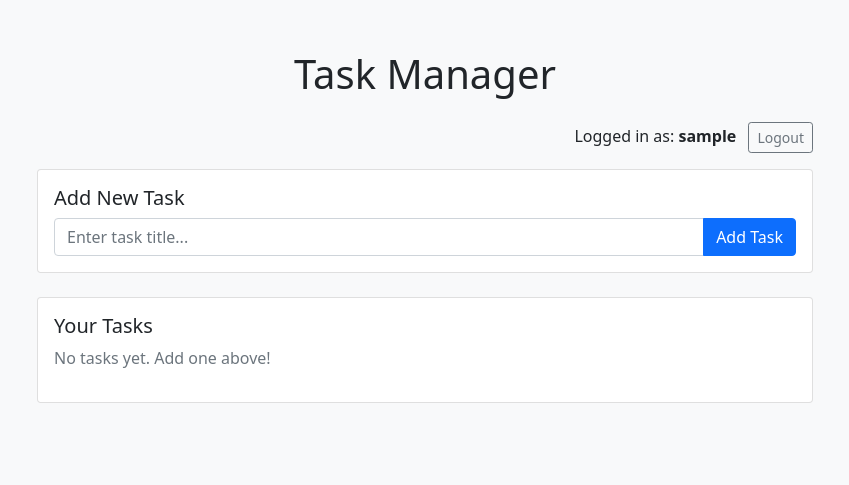
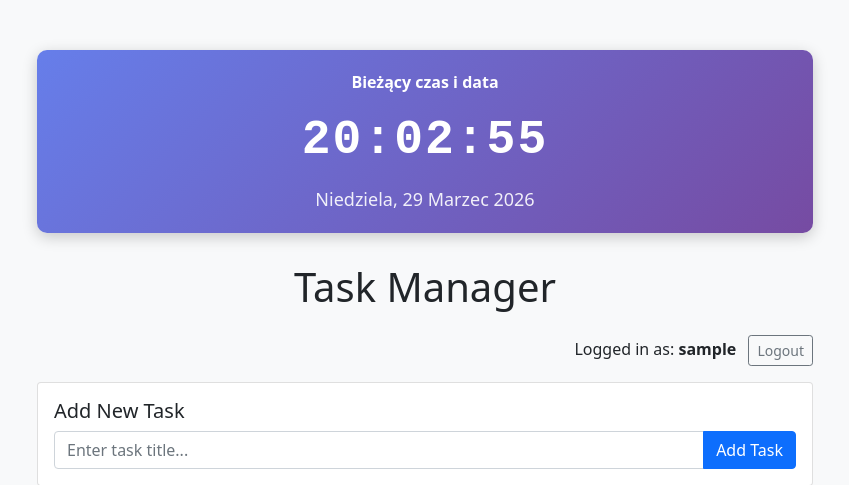
Before and after one commit to Janutoo/devops-cloud-project, a Flask app: page / in a window 1280 px wide. Shown: the top 485 px of the page, without its empty margins (215-1064 px from the left). Run offline with Flask 3, Linux system fonts and the light colour scheme; the visitor is signed in with stand-in values (Sample User, id 1); data that the repository does not hold is empty.

Commit message:
feat: add clock and date widget to the task manager interface

```diff
--- a/app/app.py
+++ b/app/app.py
@@ -1,5 +1,6 @@
 from flask import Flask, request, jsonify, render_template, redirect, url_for, flash
 from flask_login import LoginManager, UserMixin, login_user, login_required, logout_user, current_user
+from datetime import datetime
 
 app = Flask(__name__)
 app.secret_key = 'your_secret_key_here'  # Change this in production
@@ -86,7 +87,8 @@ def add_task():
         "id": task_id,
         "title": data.get("title"),
         "done": False,
-        "user": current_user.username
+        "user": current_user.username,
+        "created_at": datetime.now().strftime("%Y-%m-%d %H:%M:%S")
     }
 
     tasks.append(task)
--- a/app/templates/index.html
+++ b/app/templates/index.html
@@ -24,12 +24,42 @@
             text-decoration: line-through;
             opacity: 0.6;
         }
+        .clock-widget {
+            background: linear-gradient(135deg, #667eea 0%, #764ba2 100%);
+            color: white;
+            border-radius: 10px;
+            padding: 20px;
+            margin-bottom: 30px;
+            box-shadow: 0 4px 15px rgba(0,0,0,0.2);
+            text-align: center;
+        }
+        .clock-time {
+            font-size: 48px;
+            font-weight: bold;
+            font-family: 'Courier New', monospace;
+            margin: 10px 0;
+            letter-spacing: 2px;
+        }
+        .clock-date {
+            font-size: 18px;
+            margin-top: 10px;
+            opacity: 0.9;
+        }
     </style>
 </head>
 <body>
     <div class="container">
         <div class="row">
             <div class="col-12">
+                <!-- Clock and Date Widget -->
+                <div class="clock-widget">
+                    <div>
+                        <strong>Bieżący czas i data</strong>
+                    </div>
+                    <div class="clock-time" id="clockDisplay">00:00:00</div>
+                    <div class="clock-date" id="dateDisplay">--:--:--</div>
+                </div>
+
                 <h1 class="text-center mb-4">Task Manager</h1>
                 <div class="text-end mb-3">
                     <span class="me-2">Logged in as: <strong>{{ current_user.username }}</strong></span>
@@ -64,6 +94,34 @@
 
     <script src="https://cdn.jsdelivr.net/npm/bootstrap@5.1.3/dist/js/bootstrap.bundle.min.js"></script>
     <script>
+        // Update clock and date
+        function updateClock() {
+            const now = new Date();
+
+            // Format time HH:MM:SS
+            const hours = String(now.getHours()).padStart(2, '0');
+            const minutes = String(now.getMinutes()).padStart(2, '0');
+            const seconds = String(now.getSeconds()).padStart(2, '0');
+            const timeString = `${hours}:${minutes}:${seconds}`;
+            document.getElementById('clockDisplay').textContent = timeString;
+
+            // Format date - Polish format
+            const days = ['Niedziela', 'Poniedziałek', 'Wtorek', 'Środa', 'Czwartek', 'Piątek', 'Sobota'];
+            const months = ['Styczeń', 'Luty', 'Marzec', 'Kwiecień', 'Maj', 'Czerwiec', 'Lipiec', 'Sierpień', 'Wrzesień', 'Październik', 'Listopad', 'Grudzień'];
+
+            const dayName = days[now.getDay()];
+            const day = now.getDate();
+            const month = months[now.getMonth()];
+            const year = now.getFullYear();
+
+            const dateString = `${dayName}, ${day} ${month} ${year}`;
+            document.getElementById('dateDisplay').textContent = dateString;
+        }
+
+        // Update clock immediately and then every second
+        updateClock();
+        setInterval(updateClock, 1000);
+
         // Load tasks on page load
         document.addEventListener('DOMContentLoaded', loadTasks);
 
@@ -151,7 +209,7 @@
                         <label class="form-check-label ${task.done ? 'task-done' : ''}" for="task${task.id}">
                             ${task.title}
                         </label>
-                        <small class="text-muted d-block">Added by: ${task.user}</small>
+                        <small class="text-muted d-block">Utworzony: ${task.created_at} | Użytkownik: ${task.user}</small>
                     </div>
                     <button class="btn btn-sm btn-outline-danger" onclick="deleteTask(${task.id})">
                         <svg width="16" height="16" fill="currentColor" viewBox="0 0 16 16">
```
